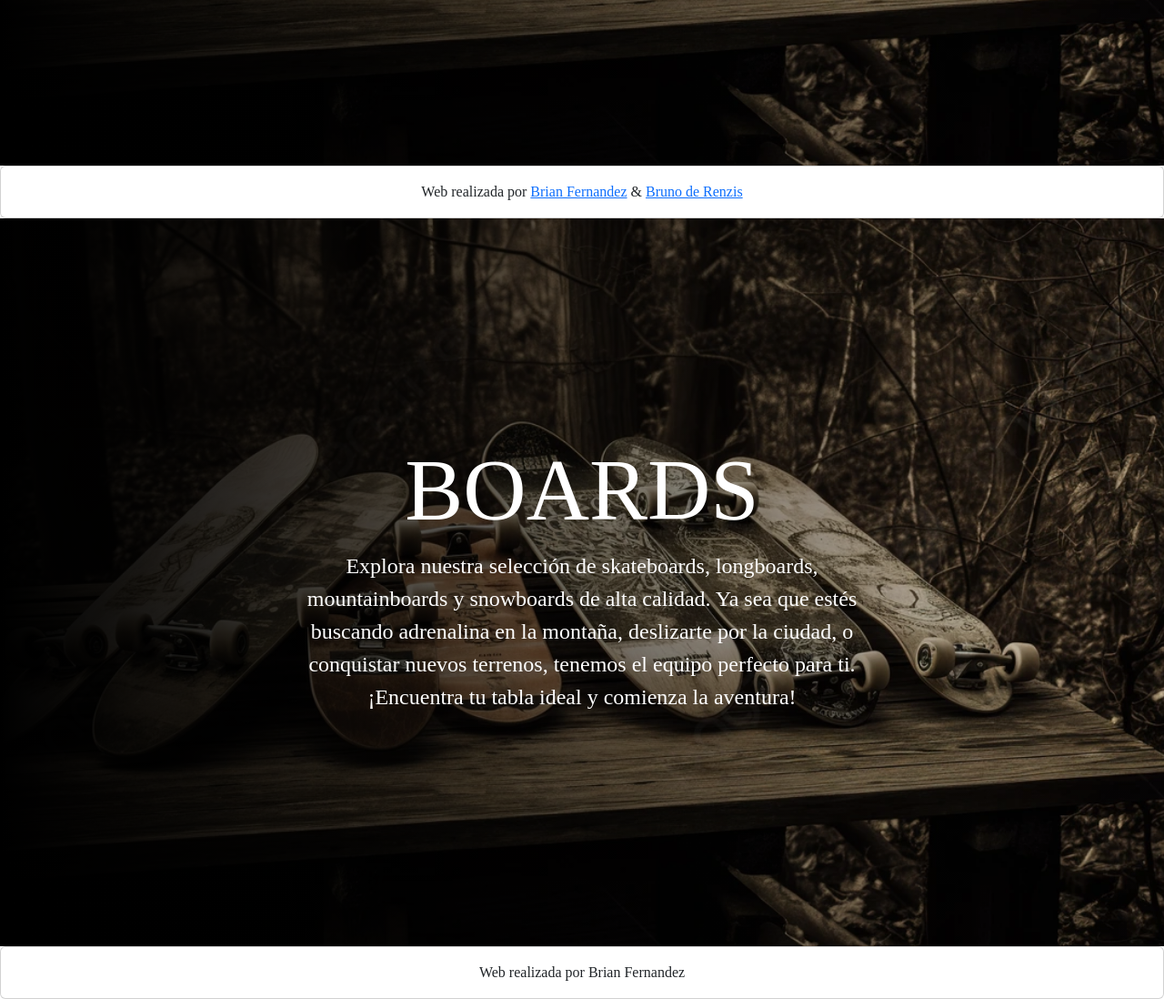
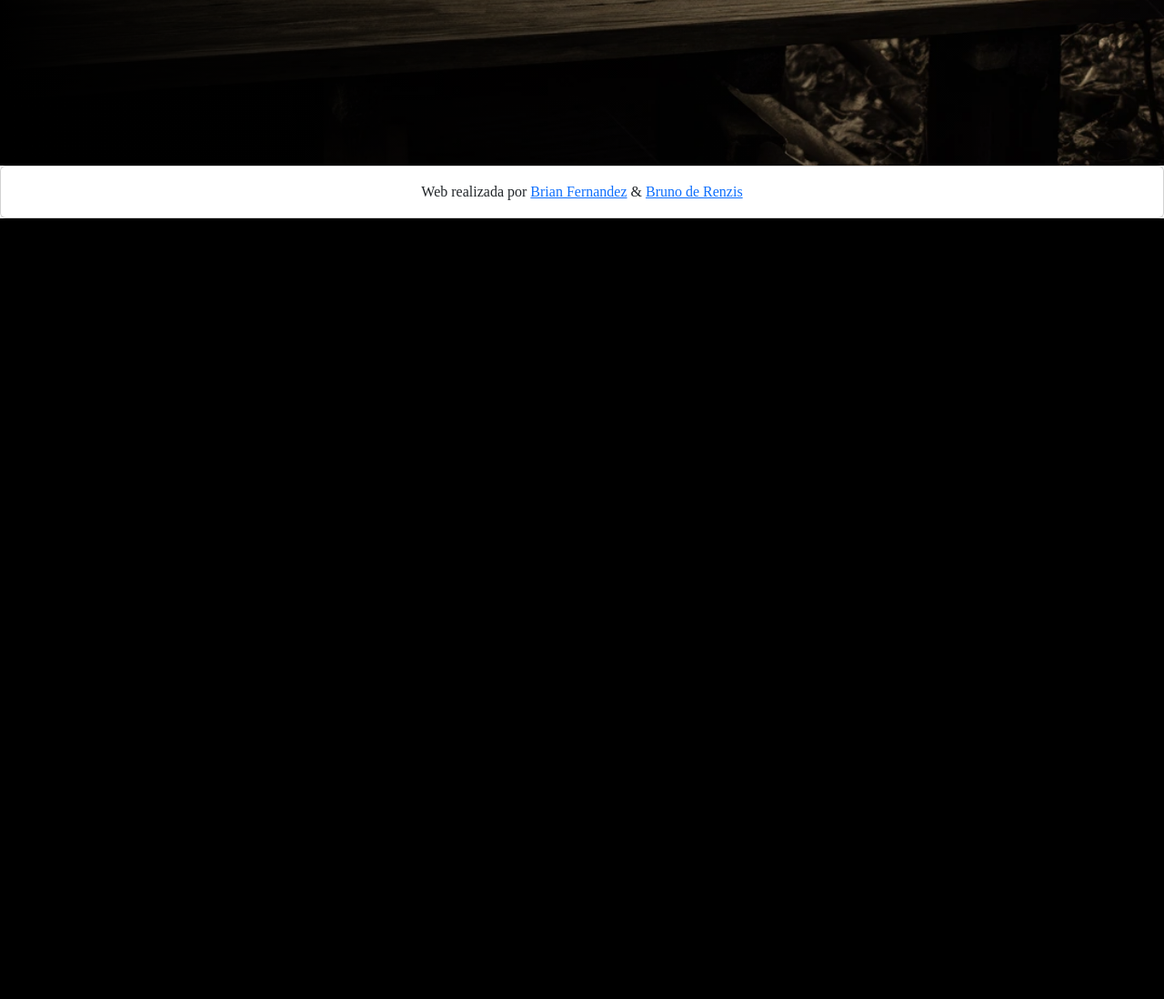
Before and after one commit to castazera/Parcial-PHP, a PHP site: page /index.php in a window 1280 px wide. Shown: the part 686-1784 px from the top of the page at 91% size. After the commit the page ends 926 px from the top, so only its background shows below. Run offline with PHP 8.4, Linux system fonts and the light colour scheme.

Commit message:
Se borro el index duplicado.

```diff
--- a/index.php
+++ b/index.php
@@ -85,22 +85,12 @@
                     require_once "views/{$vista['archivo']}.php";
                 }else { ?>
 
-    <div style="height: 100vh;
-                display: flex;
-                align-items: center;
-                justify-content: center;
-                background: linear-gradient(to right,rgb(0 0 0 / 4), rgb(0 0 0 / .1)), url(img_productos/background_inicio.webp);
-                background-size:cover ;
-                background-position: center;">
-     <div style="color: #fff;
-                text-align: center;
-                width:50%;">
-     <h1 style="font-family:Oswald;
-                font-size:6em;">BOARDS</h1>
-     <p style="font-family:Oswald;
-                font-size:1.5em;">Explora nuestra selección de skateboards, longboards, mountainboards y snowboards de alta calidad. Ya sea que estés buscando adrenalina en la montaña, deslizarte por la ciudad, o conquistar nuevos terrenos, tenemos el equipo perfecto para ti.<br> ¡Encuentra tu tabla ideal y comienza la aventura!</p>
-     </div>
-    </div>
+<div class="container-index">
+ <div class="container-index-1">
+ <h1>BOARDS</h1>
+ <p>Explora nuestra selección de skateboards, longboards, mountainboards y snowboards de alta calidad. Ya sea que estés buscando adrenalina en la montaña, deslizarte por la ciudad, o conquistar nuevos terrenos, tenemos el equipo perfecto para ti.<br> ¡Encuentra tu tabla ideal y comienza la aventura!</p>
+ </div>
+</div>
 
                 <?php }?>
             </main>
@@ -115,28 +105,6 @@
         </header>
         <main>
 
-            <?php if($_GET['sec'] ?? null){
-                require_once "views/{$vista['archivo']}.php";
-            }else { ?>
-
-<div class="container-index">
- <div class="container-index-1">
- <h1>BOARDS</h1>
- <p>Explora nuestra selección de skateboards, longboards, mountainboards y snowboards de alta calidad. Ya sea que estés buscando adrenalina en la montaña, deslizarte por la ciudad, o conquistar nuevos terrenos, tenemos el equipo perfecto para ti.<br> ¡Encuentra tu tabla ideal y comienza la aventura!</p>
- </div>
-</div>
-
-            <?php }?>
-        </main>
-        <footer class="footer-form">
-            <div class="sticky-bottom">
-                <div class="card">
-                    <div class="card-body text-center footer-margin">
-                        <span class="card-title">Web realizada por Brian Fernandez</span>
-                    </div>
-                </div>
-            </div>
-        </footer>
 
         <!-- Bootstrap JavaScript Libraries -->
         <script
```
